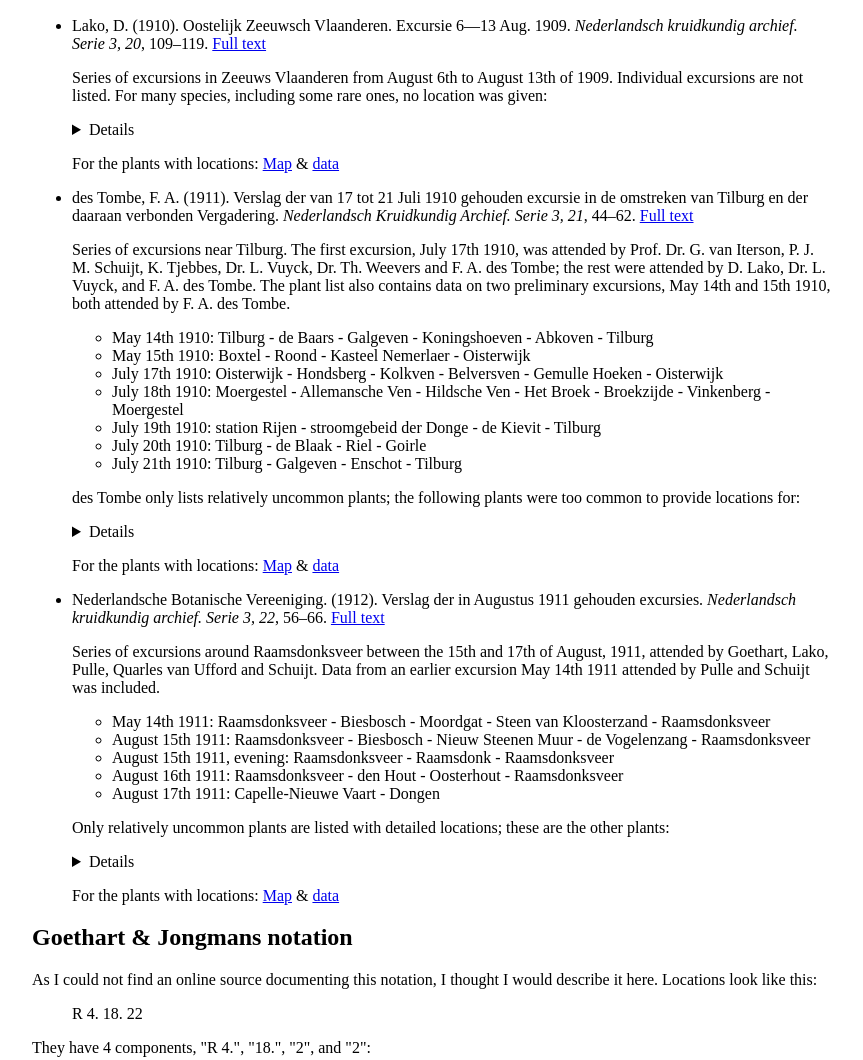
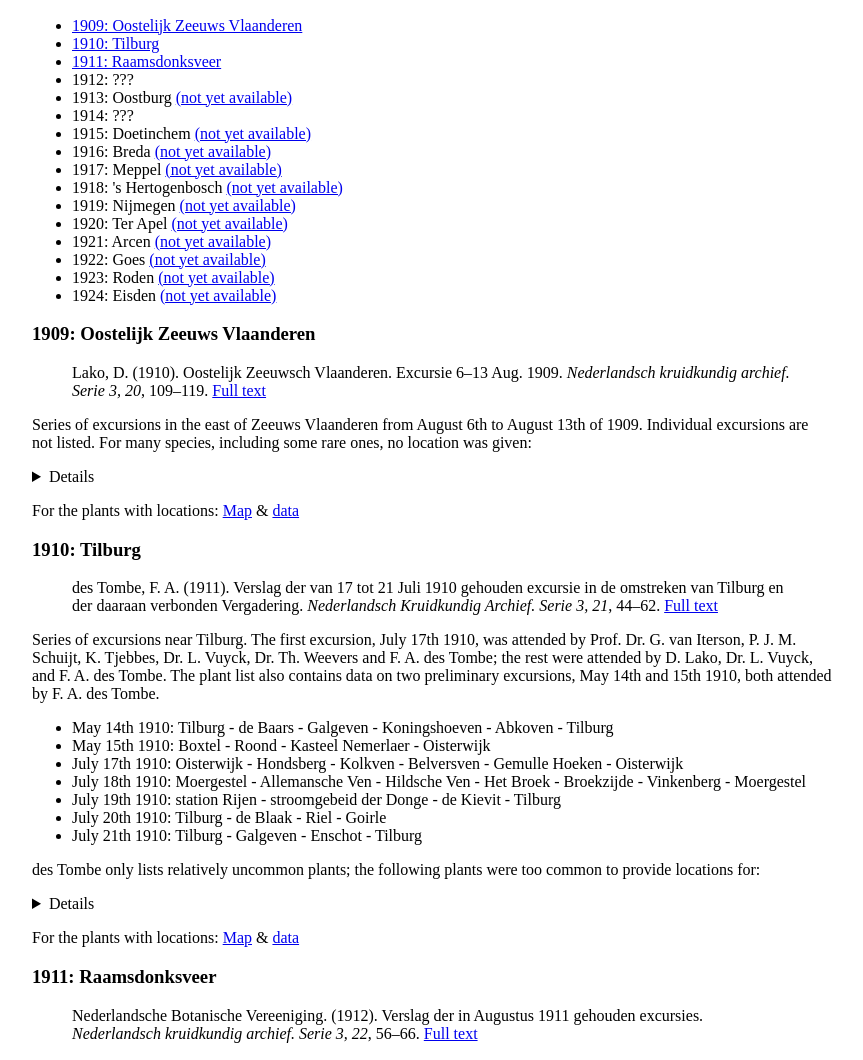
Before and after one commit to larsgw/nederlands-kruidkundig-archief, a plain HTML site: page index.html in a window 1280 px wide. Shown: the part 481-1541 px from the top of the page, without its empty margins (208-1071 px from the left). Drawn offline with Linux system fonts and the light colour scheme.

Commit message:
Change index page layout

```diff
--- a/index.html
+++ b/index.html
@@ -18,11 +18,31 @@
     <p>To view the data from a single publication on a map, click the link labeled &quot;Map&quot; at the bottom of the information of the publication. Note that common species are not always displayed, as locations were generally not provided for these species. On the map page, it is possible to switch to maps from 1900 by hovering over the icon in the top right corner and clicking &quot;Bonnebladen (1900)&quot;. There, it is also possible to hide different parts of the extracted data, which are usually the vegetation records (red rectangles) or the routes (blue lines). On the map itself, both parts are interactive: clicking on them will bring up a pop-up with additional information.</p>
 
     <h2>Data</h2>
+
     <ul>
-      <li>
-        <p>Lako, D. (1910). Oostelijk Zeeuwsch Vlaanderen. Excursie 6—13 Aug. 1909. <i>Nederlandsch kruidkundig archief. Serie 3, 20</i>, 109–119. <a href="https://www.biodiversitylibrary.org/page/4499610">Full text</a></p>
+      <li><a href="#zeeuws_vlaanderen-1909">1909: Oostelijk Zeeuws Vlaanderen</a></li>
+      <li><a href="#tilburg-1910">1910: Tilburg</a></li>
+      <li><a href="#raamsdonksveer-1911">1911: Raamsdonksveer</a></li>
+      <li>1912: ???</li>
+      <li>1913: Oostburg <a href="https://github.com/larsgw/nederlands-kruidkundig-archief/issues/2" target="_blank">(not yet available)</a></li>
+      <li>1914: ???</li>
+      <li>1915: Doetinchem <a href="https://github.com/larsgw/nederlands-kruidkundig-archief/issues/4" target="_blank">(not yet available)</a></li>
+      <li>1916: Breda <a href="https://github.com/larsgw/nederlands-kruidkundig-archief/issues/8" target="_blank">(not yet available)</a></li>
+      <li>1917: Meppel <a href="https://github.com/larsgw/nederlands-kruidkundig-archief/issues/5" target="_blank">(not yet available)</a></li>
+      <li>1918: 's Hertogenbosch <a href="https://github.com/larsgw/nederlands-kruidkundig-archief/issues/6" target="_blank">(not yet available)</a></li>
+      <li>1919: Nijmegen <a href="https://github.com/larsgw/nederlands-kruidkundig-archief/issues/7" target="_blank">(not yet available)</a></li>
+      <li>1920: Ter Apel <a href="https://github.com/larsgw/nederlands-kruidkundig-archief/issues/9" target="_blank">(not yet available)</a></li>
+      <li>1921: Arcen <a href="https://github.com/larsgw/nederlands-kruidkundig-archief/issues/10" target="_blank">(not yet available)</a></li>
+      <li>1922: Goes <a href="https://github.com/larsgw/nederlands-kruidkundig-archief/issues/11" target="_blank">(not yet available)</a></li>
+      <li>1923: Roden <a href="https://github.com/larsgw/nederlands-kruidkundig-archief/issues/12" target="_blank">(not yet available)</a></li>
+      <li>1924: Eisden <a href="https://github.com/larsgw/nederlands-kruidkundig-archief/issues/13" target="_blank">(not yet available)</a></li>
+    </ul>
 
-        <p>Series of excursions in Zeeuws Vlaanderen from August 6th to August 13th of 1909. Individual excursions are not listed. For many species, including some rare ones, no location was given:</p>
+    <h3 id="zeeuws_vlaanderen-1909">1909: Oostelijk Zeeuws Vlaanderen</h3>
+
+    <blockquote>Lako, D. (1910). Oostelijk Zeeuwsch Vlaanderen. Excursie 6&ndash;13 Aug. 1909. <i>Nederlandsch kruidkundig archief. Serie 3, 20</i>, 109&ndash;119. <a href="https://www.biodiversitylibrary.org/page/4499610">Full text</a></blockquote>
+
+    <p>Series of excursions in the east of Zeeuws Vlaanderen from August 6th to August 13th of 1909. Individual excursions are not listed. For many species, including some rare ones, no location was given:</p>
 
     <details>
       <ul>
@@ -276,9 +296,10 @@
     </details>
 
     <p>For the plants with locations: <a href="view.html?zeeuws_vlaanderen-1909&amp;center=[51.3,4.0]&amp;zoom=12">Map</a> &amp; <a href="data/zeeuws_vlaanderen-1909.json">data</a></p>
-      </li>
-      <li>
-        <p>des Tombe, F. A. (1911). Verslag der van 17 tot 21 Juli 1910 gehouden excursie in de omstreken van Tilburg en der daaraan verbonden Vergadering. <i>Nederlandsch Kruidkundig Archief. Serie 3, 21</i>, 44–62. <a href="https://www.biodiversitylibrary.org/page/4499705">Full text</a></p>
+
+    <h3 id="tilburg-1910">1910: Tilburg</h3>
+
+    <blockquote>des Tombe, F. A. (1911). Verslag der van 17 tot 21 Juli 1910 gehouden excursie in de omstreken van Tilburg en der daaraan verbonden Vergadering. <i>Nederlandsch Kruidkundig Archief. Serie 3, 21</i>, 44&ndash;62. <a href="https://www.biodiversitylibrary.org/page/4499705">Full text</a></blockquote>
 
     <p>Series of excursions near Tilburg. The first excursion, July 17th 1910, was attended by Prof. Dr. G. van Iterson, P. J. M. Schuijt, K. Tjebbes, Dr. L. Vuyck, Dr. Th. Weevers and F. A. des Tombe; the rest were attended by D. Lako, Dr. L. Vuyck, and F. A. des Tombe. The plant list also contains data on two preliminary excursions, May 14th and 15th 1910, both attended by F. A. des Tombe.</p>
 
@@ -530,9 +551,10 @@
     </details>
 
     <p>For the plants with locations: <a href="view.html?tilburg-1910&amp;tilburg-1910-routes&amp;center=[51.56,5.1]&amp;zoom=12">Map</a> &amp; <a href="data/tilburg-1910.json">data</a></p>
-      </li>
-      <li>
-        <p>Nederlandsche Botanische Vereeniging. (1912). Verslag der in Augustus 1911 gehouden excursies. <i>Nederlandsch kruidkundig archief. Serie 3, 22</i>, 56–66. <a href="https://www.biodiversitylibrary.org/page/4499843">Full text</a></p>
+
+    <h3 id="raamsdonksveer-1911">1911: Raamsdonksveer</h3>
+
+    <blockquote>Nederlandsche Botanische Vereeniging. (1912). Verslag der in Augustus 1911 gehouden excursies. <i>Nederlandsch kruidkundig archief. Serie 3, 22</i>, 56&ndash;66. <a href="https://www.biodiversitylibrary.org/page/4499843">Full text</a></blockquote>
 
     <p>Series of excursions around Raamsdonksveer between the 15th and 17th of August, 1911, attended by Goethart, Lako, Pulle, Quarles van Ufford and Schuijt. Data from an earlier excursion May 14th 1911 attended by Pulle and Schuijt was included.</p>
 
@@ -680,8 +702,6 @@
     </details>
 
     <p>For the plants with locations: <a href="view.html?raamsdonksveer-1911&amp;raamsdonksveer-1911-routes&amp;center=[51.68,4.9]&amp;zoom=12">Map</a> &amp; <a href="data/raamsdonksveer-1911.json">data</a></p>
-      </li>
-    </ul>
 
     <h2 id="goethart-jongmans-notation">Goethart &amp; Jongmans notation</h2>
     <p>As I could not find an online source documenting this notation, I thought I would describe it here. Locations look like this:</p>
```
Lines whose indentation alone changed are shown as unchanged.
